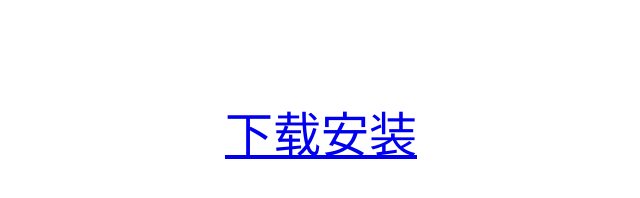
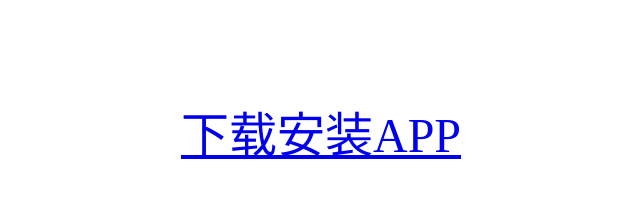
Before and after one commit to yaoliangjun/appUpgrade, a plain HTML site: page upgrade.html in a window 1280 px wide. Shown: the whole page, without its empty margins (319-959 px from the left). Drawn offline with Linux system fonts and the light colour scheme.

Commit message:
update plist file

```diff
--- a/upgrade.html
+++ b/upgrade.html
@@ -11,7 +11,7 @@
     <br>
     <p align=center>
         <font size="8">
-            <a href="itms-services:///?action=download-manifest&url=https://raw.githubusercontent.com/yaoliangjun/appUpgrade/master/upgrade.plist" class="button button-stripe">下载安装</a>
+            <a href="itms-services:///?action=download-manifest&url=https://raw.githubusercontent.com/yaoliangjun/appUpgrade/master/upgrade.plist" class="button button-stripe">下载安装APP</a>
 
         </font>
     </p>
```
Also changed, not shown: upgrade-logo.jpg (deleted), upgrade-logo.png (added), 1 other file.
